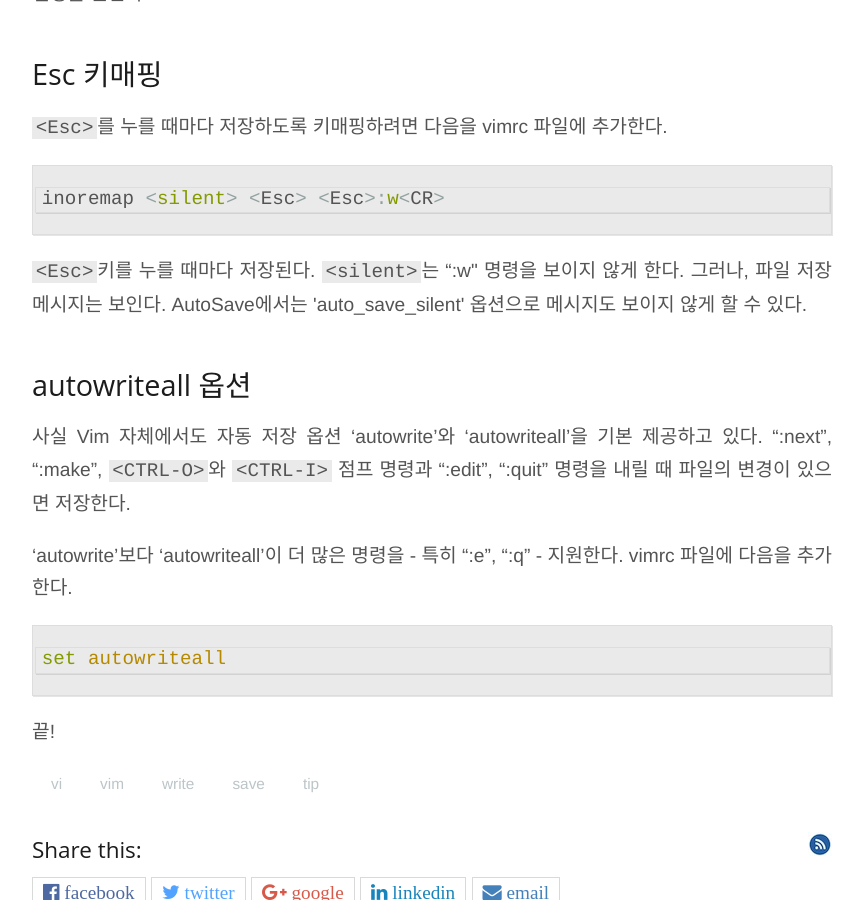
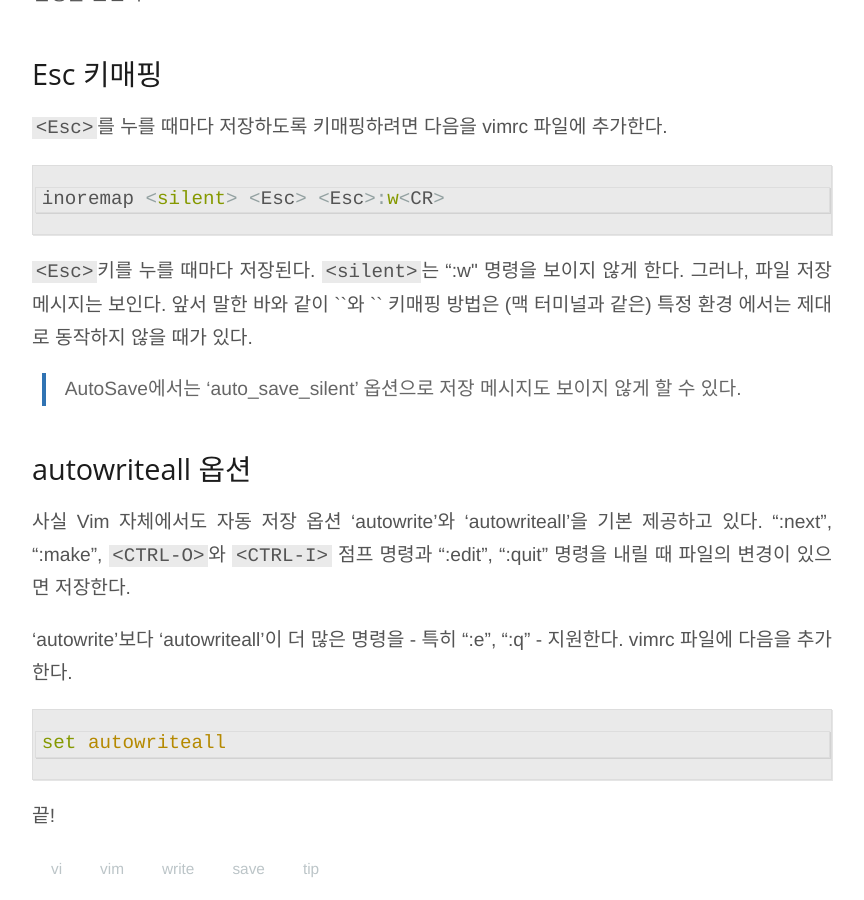
Before and after one commit to nolboo/nolboo.github.io, a Jekyll site: the page built from _posts/2017-09-14-vim-write-autosave.md, in a window 1280 px wide and 900 px high, scrolled down 3291 px. Shown: the whole window, without its empty margins (208-1072 px from the left). Built offline with Jekyll 4.4.1, drawn with Linux system fonts in a browser that asks for light colours; nearby versions of some CDN libraries; a script that is not in the unit is left out; comment, search, counter and statistics services are not loaded.

Commit message:
Add AutoSave event and autowriteall optioon

````diff
--- a/_posts/2017-09-14-vim-write-autosave.md
+++ b/_posts/2017-09-14-vim-write-autosave.md
@@ -99,7 +99,9 @@
 inoremap <silent> <Esc> <Esc>:w<CR>
 ```
 
-`<Esc>`키를 누를 때마다 저장된다. `<silent>`는 ":w<CR>" 명령을 보이지 않게 한다. 그러나, 파일 저장 메시지는 보인다. AutoSave에서는 'auto_save_silent' 옵션으로 메시지도 보이지 않게 할 수 있다.
+`<Esc>`키를 누를 때마다 저장된다. `<silent>`는 ":w<CR>" 명령을 보이지 않게 한다. 그러나, 파일 저장 메시지는 보인다. 앞서 말한 바와 같이 `<CTRL-S>`와 `<Esc>` 키매핑 방법은 (맥 터미널과 같은) 특정 환경 에서는 제대로 동작하지 않을 때가 있다.
+
+>AutoSave에서는 'auto_save_silent' 옵션으로 저장 메시지도 보이지 않게 할 수 있다.
 
 ## autowriteall 옵션
 
````
